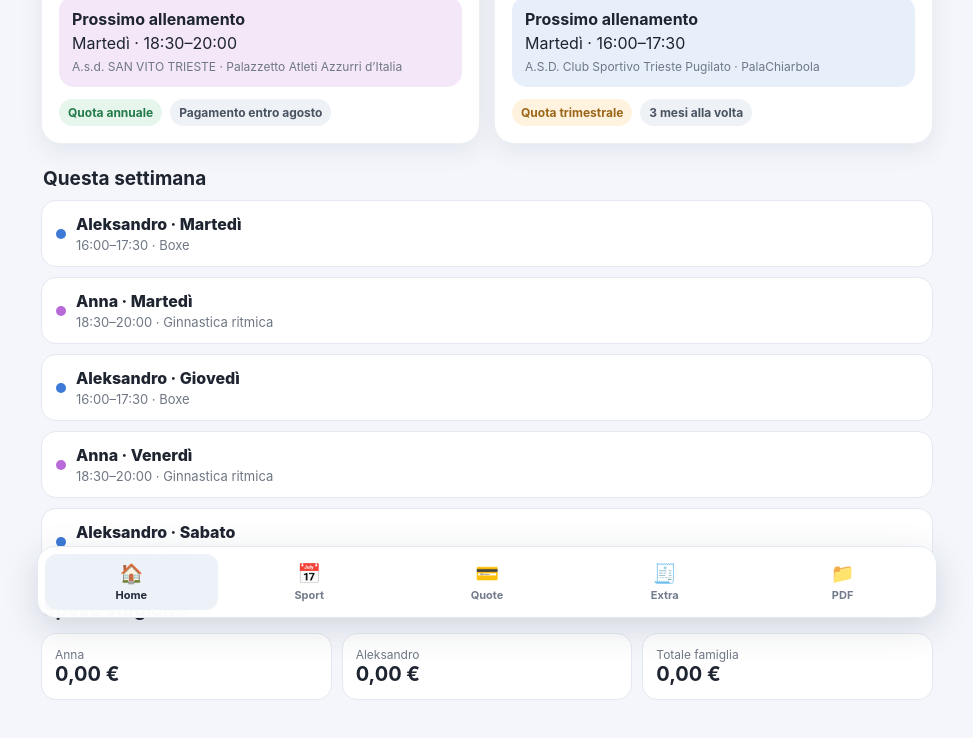
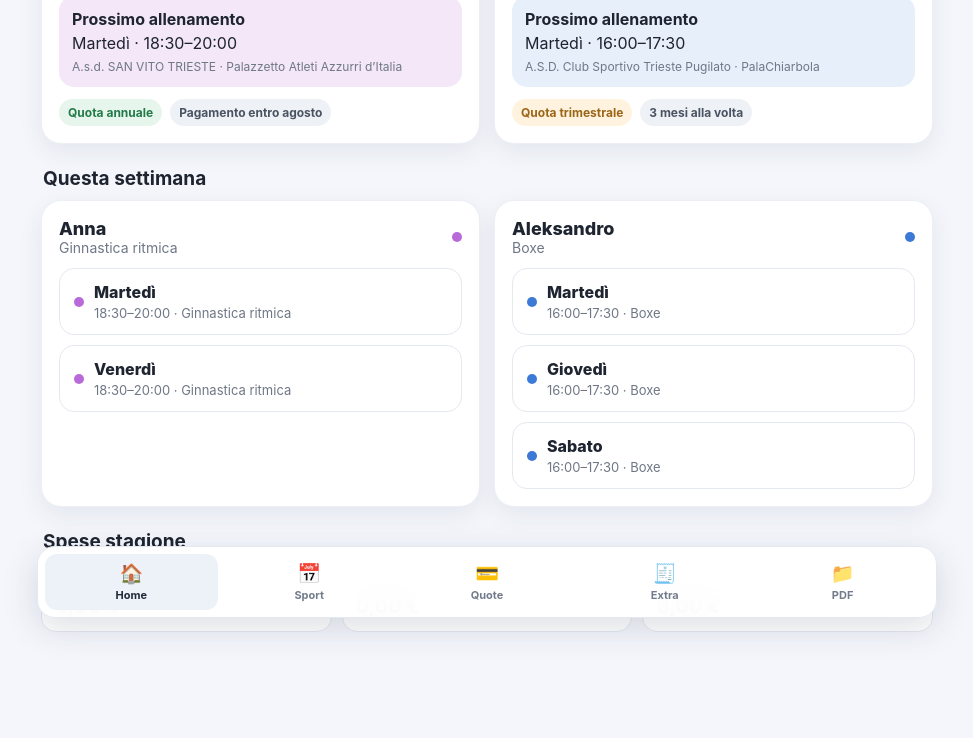
Before and after one commit to maxsaabb-coder/sport-family, a plain HTML site: page index.html in a window 1280 px wide. Shown: the part 172-910 px from the top of the page, without its empty margins (153-1126 px from the left). Drawn offline with Linux system fonts and the light colour scheme.

Commit message:
AGGIUSTAMENTO COLONNE SPORT

```diff
--- a/index.html
+++ b/index.html
@@ -76,8 +76,25 @@ textarea{min-height:80px;resize:vertical}.actions{display:flex;gap:8px;justify-c
     </div>
   </div>
 
+
   <div class="section-title"><h2>Questa settimana</h2></div>
-  <div class="list" id="weekList"></div>
+  <div class="grid">
+    <div class="card">
+      <div class="person-top">
+        <div><div class="name" style="font-size:18px">Anna</div><div class="sport">Ginnastica ritmica</div></div>
+        <span class="dot anna"></span>
+      </div>
+      <div class="list" id="weekAnna" style="margin-top:12px"></div>
+    </div>
+    <div class="card">
+      <div class="person-top">
+        <div><div class="name" style="font-size:18px">Aleksandro</div><div class="sport">Boxe</div></div>
+        <span class="dot ale"></span>
+      </div>
+      <div class="list" id="weekAle" style="margin-top:12px"></div>
+    </div>
+  </div>
+
 
   <div class="section-title"><h2>Spese stagione</h2></div>
   <div class="totalbox">
@@ -151,14 +168,17 @@ function go(id,btn){
  document.querySelectorAll('nav button').forEach(b=>b.classList.remove('active')); btn.classList.add('active');
 }
 function week(){
- const items=[
-  ['Aleksandro','Martedì','16:00–17:30','Boxe','ale'],
-  ['Anna','Martedì','18:30–20:00','Ginnastica ritmica','anna'],
-  ['Aleksandro','Giovedì','16:00–17:30','Boxe','ale'],
-  ['Anna','Venerdì','18:30–20:00','Ginnastica ritmica','anna'],
-  ['Aleksandro','Sabato','16:00–17:30','Boxe','ale']
+ const annaItems=[
+  ['Martedì','18:30–20:00','Ginnastica ritmica'],
+  ['Venerdì','18:30–20:00','Ginnastica ritmica']
  ];
- document.getElementById('weekList').innerHTML=items.map(x=>`<div class="row"><div style="display:flex;gap:10px;align-items:center"><span class="dot ${x[4]}"></span><div><div class="row-title">${x[0]} · ${x[1]}</div><div class="row-meta">${x[2]} · ${x[3]}</div></div></div></div>`).join('');
+ const aleItems=[
+  ['Martedì','16:00–17:30','Boxe'],
+  ['Giovedì','16:00–17:30','Boxe'],
+  ['Sabato','16:00–17:30','Boxe']
+ ];
+ document.getElementById('weekAnna').innerHTML=annaItems.map(x=>`<div class="row"><div style="display:flex;gap:10px;align-items:center"><span class="dot anna"></span><div><div class="row-title">${x[0]}</div><div class="row-meta">${x[1]} · ${x[2]}</div></div></div></div>`).join('');
+ document.getElementById('weekAle').innerHTML=aleItems.map(x=>`<div class="row"><div style="display:flex;gap:10px;align-items:center"><span class="dot ale"></span><div><div class="row-title">${x[0]}</div><div class="row-meta">${x[1]} · ${x[2]}</div></div></div></div>`).join('');
 }
 week();
 
```
